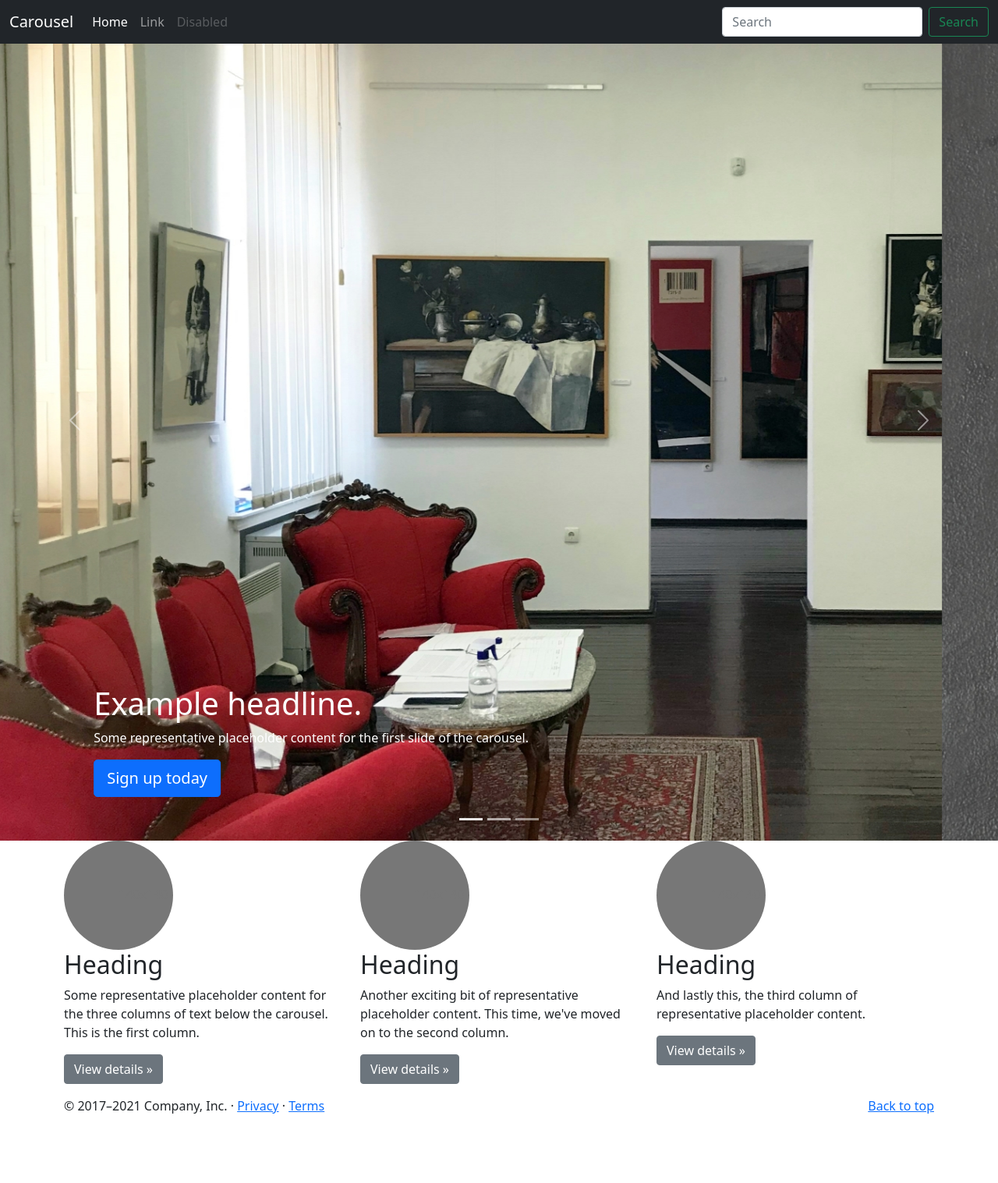
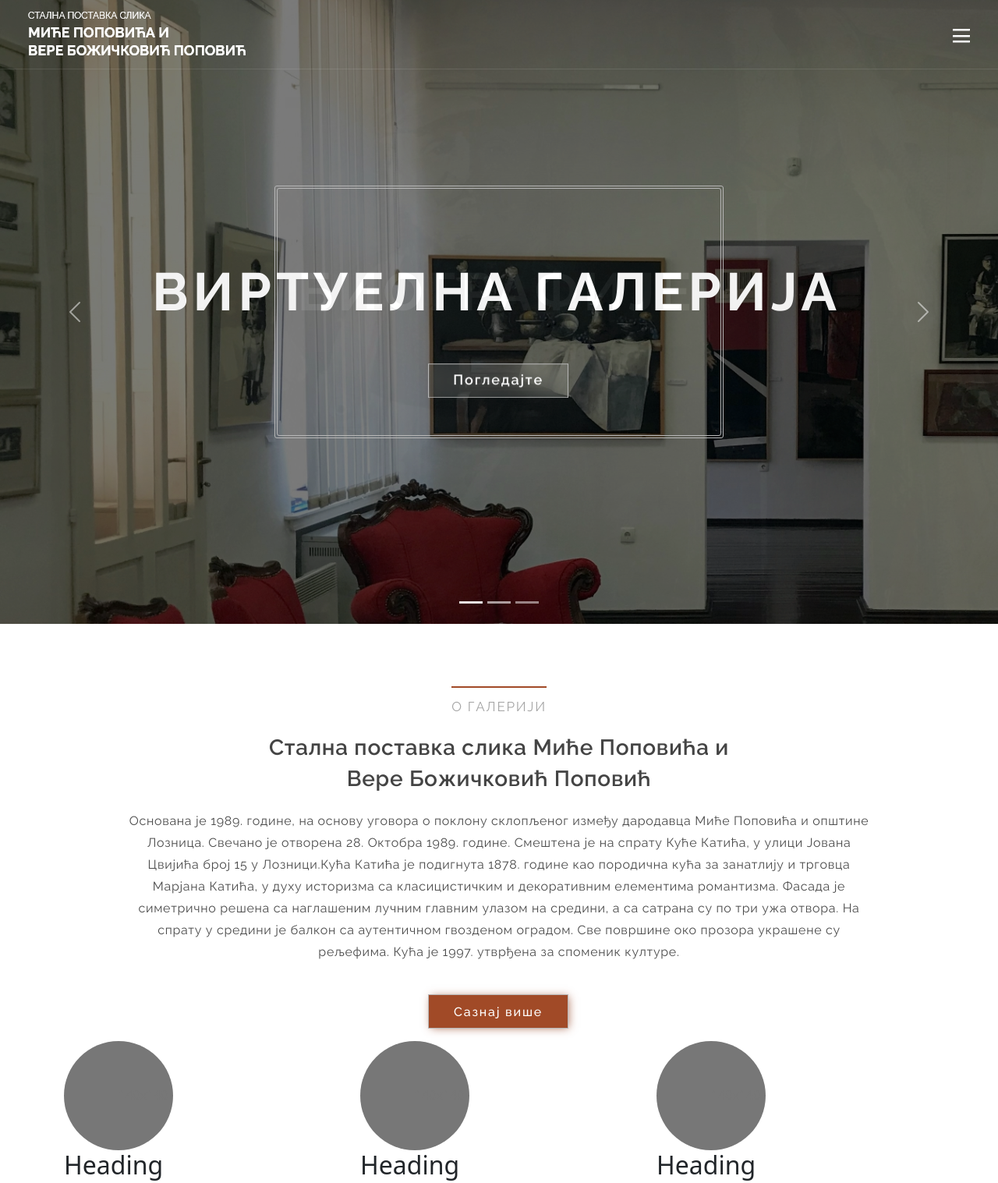
Before and after one commit to mvbakinac/micapopovic, a plain HTML site: page index.html in a window 1280 px wide. Shown: the top 1517 px of the page at 78% size. Before the commit the page ends 1446 px from the top, so only its background shows below. Drawn offline with Linux system fonts and the light colour scheme.

Commit message:
Finished hero i o galeriji

```diff
--- a/css/style.css
+++ b/css/style.css
@@ -0,0 +1,152 @@
+:root {
+  --title-font: "Raleway", sans-serif;
+  --p-font: "Raleway", sans-serif;
+  --copy-color: #454545;
+  --title-color: #444444;
+  --red-button: #a14a27;
+  --grey-color: #b9b9b9;
+}
+
+.overley {
+  width: 100%;
+  height: 100vh;
+  background: rgba(0, 0, 0, 0.5);
+  z-index: 100;
+  position: absolute;
+  top: 0;
+  left: 0;
+}
+
+.carousel-item {
+  height: 100vh;
+}
+.carousel-indicators,
+.carousel-control-prev,
+.carousel-control-next,
+.carousel-caption {
+  z-index: 1000;
+}
+
+.navbar {
+  border-bottom: 1px solid rgba(255, 255, 255, 0.1);
+}
+
+.tgl-switch {
+  cursor: pointer;
+}
+
+.okvir {
+  position: absolute;
+  top: 0;
+  left: 0;
+  z-index: 10000;
+}
+.carousel-caption {
+  position: relative;
+  left: 0;
+  right: 0;
+  bottom: 0;
+  padding: 0;
+  padding-top: 10px;
+}
+
+.carousel-caption h1 {
+  font-family: var(--title-font);
+  font-size: 68px;
+  font-weight: 700;
+  text-transform: uppercase;
+  letter-spacing: 6px;
+  margin-left: -6px;
+  margin-bottom: 50px;
+}
+
+.btn-cta {
+  height: 44px;
+  width: 180px;
+  border: solid var(--grey-color) 1px;
+  color: #fff;
+  font-family: var(--p-font);
+  font-size: 18px;
+  font-weight: 600;
+  letter-spacing: 1.8px;
+  margin-left: -1.8px;
+  border-radius: 0px;
+  background-color: rgba(255, 255, 255, 0.1);
+  backdrop-filter: blur(16px) brightness(134%);
+  -webkit-backdrop-filter: blur(16px) brightness(134%);
+  transition: all 0.5s ease;
+}
+.btn-cta:hover {
+  border: solid var(--red-button) 1px;
+  background-color: rgba(255, 255, 255, 0);
+  backdrop-filter: blur(0px) brightness(100%);
+  -webkit-backdrop-filter: blur(0px) brightness(100%);
+  color: #fff;
+}
+
+/* o galeriji */
+
+.o-galeriji {
+  margin-top: 80px;
+  text-align: center;
+}
+
+.o-galeriji .headline {
+  font-family: var(--title-font);
+  font-size: 17px;
+  color: #a5a5a5;
+  letter-spacing: 1.7px;
+
+  text-transform: uppercase;
+  font-weight: 400;
+  position: relative;
+  display: inline-block;
+}
+.o-galeriji .headline::before {
+  content: "";
+  position: absolute;
+  top: 0;
+  left: 0;
+  width: 100%;
+  height: 2px;
+  background: var(--red-button);
+  margin: 0 auto;
+}
+.o-galeriji .sub-headline {
+  font-family: var(--title-font);
+  font-size: 28px;
+  font-weight: 600;
+  letter-spacing: 0.7px;
+  line-height: 40px;
+  width: 600px;
+  margin: 0 auto;
+  margin-top: 15px;
+  color: #444444;
+}
+
+.o-galeriji #crtica {
+  width: 950px;
+  margin: 0 auto;
+  font-family: var(--p-font);
+  font-weight: 400;
+  font-size: 16px;
+  letter-spacing: 0.7px;
+  line-height: 28px;
+  color: #4b4b4b;
+  margin-top: 20px;
+  margin-bottom: 40px;
+}
+
+.o-galeriji #btn-red {
+  background: var(--red-button);
+  font-size: 16px;
+  font-weight: 500;
+  padding-top: 10px;
+  -webkit-box-shadow: 2px 1px 11px -2px rgba(150, 69, 36, 0.74);
+  box-shadow: 2px 1px 11px -2px rgba(150, 69, 36, 0.74);
+  backdrop-filter: blur(0px) brightness(100%);
+  -webkit-backdrop-filter: blur(0px) brightness(100%);
+}
+.o-galeriji #btn-red:hover {
+  background: rgba(150, 69, 36, 0.99);
+}
--- a/index.html
+++ b/index.html
@@ -25,11 +25,21 @@
     <link rel="manifest" href="img/site.webmanifest" />
     <meta name="msapplication-TileColor" content="#da532c" />
     <meta name="theme-color" content="#ffffff" />
+    <link rel="preconnect" href="https://fonts.googleapis.com" />
+    <link rel="preconnect" href="https://fonts.gstatic.com" crossorigin />
+    <link
+      href="https://fonts.googleapis.com/css2?family=Raleway:wght@200;400;500;600;700&display=swap"
+      rel="stylesheet"
+    />
+    <link
+      rel="stylesheet"
+      href="https://use.fontawesome.com/releases/v5.15.2/css/all.css"
+    />
     <!-- Bootstrap core CSS -->
     <link href="css/bootstrap.min.css" rel="stylesheet" />
     <style></style>
     <!-- Custom styles for this template -->
-    <link href="style.css" rel="stylesheet" />
+    <link href="css/style.css" rel="stylesheet" />
     <!-- Facebook Open Graph -->
     <meta property="og:locale" content="sr_RS" />
     <meta
@@ -65,56 +75,27 @@
   </head>
   <body>
     <header>
-      <nav class="navbar navbar-expand-md navbar-dark fixed-top bg-dark">
-        <div class="container-fluid">
-          <a class="navbar-brand" href="#">Carousel</a>
-          <button
-            class="navbar-toggler"
-            type="button"
-            data-bs-toggle="collapse"
-            data-bs-target="#navbarCollapse"
-            aria-controls="navbarCollapse"
-            aria-expanded="false"
-            aria-label="Toggle navigation"
-          >
-            <span class="navbar-toggler-icon"></span>
-          </button>
-          <div class="collapse navbar-collapse" id="navbarCollapse">
-            <ul class="navbar-nav me-auto mb-2 mb-md-0">
-              <li class="nav-item">
-                <a class="nav-link active" aria-current="page" href="#">Home</a>
-              </li>
-              <li class="nav-item">
-                <a class="nav-link" href="#">Link</a>
-              </li>
-              <li class="nav-item">
-                <a
-                  class="nav-link disabled"
-                  href="#"
-                  tabindex="-1"
-                  aria-disabled="true"
-                  >Disabled</a
-                >
-              </li>
-            </ul>
-            <form class="d-flex">
-              <input
-                class="form-control me-2"
-                type="search"
-                placeholder="Search"
-                aria-label="Search"
-              />
-              <button class="btn btn-outline-success" type="submit">
-                Search
-              </button>
-            </form>
-          </div>
+      <nav class="navbar navbar-expand-md navbar-dark fixed-top">
+        <div
+          class="container-fluid"
+          style="padding-left: 36px; padding-right: 36px"
+        >
+          <a class="navbar-brand" href="index.html"
+            ><img
+              src="img/лого.png"
+              alt="Стална поставка слика Миће Поповић и Вере Божичковић Поповић"
+          /></a>
+          <div class="tgl-switch"><img src="img/bars.png" alt="" /></div>
         </div>
       </nav>
     </header>
 
     <main>
-      <div id="myCarousel" class="carousel slide" data-bs-ride="carousel">
+      <div
+        id="myCarousel"
+        class="carousel slide carousel-fade"
+        data-bs-ride="carousel"
+      >
         <div class="carousel-indicators">
           <button
             type="button"
@@ -137,46 +118,82 @@
             aria-label="Slide 3"
           ></button>
         </div>
+
         <div class="carousel-inner">
           <div class="carousel-item active">
+            <div class="overley"></div>
+            <img
+              src="img/okvir.png"
+              alt=""
+              class="okvir top-50 start-50 translate-middle"
+            />
             <img src="img/main1.jpg" alt="" />
-            <div class="container">
-              <div class="carousel-caption text-start">
-                <h1>Example headline.</h1>
+            <div
+              class="
+                container
+                position-absolute
+                top-50
+                start-50
+                translate-middle
+              "
+              style="z-index: 20000; padding-top: 50px"
+            >
+              <div class="carousel-caption">
+                <h1>виртуелна галерија</h1>
                 <p>
-                  Some representative placeholder content for the first slide of
-                  the carousel.
-                </p>
-                <p>
-                  <a class="btn btn-lg btn-primary" href="#">Sign up today</a>
+                  <a class="btn btn-cta" href="#">Погледајте</a>
                 </p>
               </div>
             </div>
           </div>
           <div class="carousel-item">
+            <div class="overley"></div>
+            <img
+              src="img/okvir.png"
+              alt=""
+              class="okvir top-50 start-50 translate-middle"
+            />
             <img src="img/main2.jpg" alt="" />
-            <div class="container">
+            <div
+              class="
+                container
+                position-absolute
+                top-50
+                start-50
+                translate-middle
+              "
+              style="z-index: 20000; padding-top: 50px"
+            >
               <div class="carousel-caption">
-                <h1>Another example headline.</h1>
+                <h1>биографије</h1>
                 <p>
-                  Some representative placeholder content for the second slide
-                  of the carousel.
+                  <a class="btn btn-cta" href="#">Прочитајте</a>
                 </p>
-                <p><a class="btn btn-lg btn-primary" href="#">Learn more</a></p>
               </div>
             </div>
           </div>
           <div class="carousel-item">
+            <div class="overley"></div>
+            <img
+              src="img/okvir.png"
+              alt=""
+              class="okvir top-50 start-50 translate-middle"
+            />
             <img src="img/main3.jpg" alt="" />
-            <div class="container">
-              <div class="carousel-caption text-end">
-                <h1>One more for good measure.</h1>
+            <div
+              class="
+                container
+                position-absolute
+                top-50
+                start-50
+                translate-middle
+              "
+              style="z-index: 20000; padding-top: 50px"
+            >
+              <div class="carousel-caption">
+                <h1>стална поставка</h1>
                 <p>
-                  Some representative placeholder content for the third slide of
-                  this carousel.
-                </p>
-                <p>
-                  <a class="btn btn-lg btn-primary" href="#">Browse gallery</a>
+                  <a class="btn btn-cta" href="#">Погледајте</a>
                 </p>
               </div>
             </div>
@@ -202,10 +219,31 @@
         </button>
       </div>
 
-      <!-- Marketing messaging and featurettes
-  ================================================== -->
-      <!-- Wrap the rest of the page in another container to center all the content. -->
-
+      <!-- o galeriji start -->
+      <section class="o-galeriji">
+        <div class="container">
+          <h3 class="headline pt-3">о галерији</h3>
+          <h2 class="sub-headline">
+            Стална поставка слика Миће Поповића и Вере Божичковић Поповић
+          </h2>
+          <p id="crtica">
+            Oснована је 1989. године, на основу уговора о поклону склопљеног
+            између дародавца Миће Поповића и општине Лозница. Свечано је
+            отворена 28. Октобра 1989. године. Смештена је на спрату Куће
+            Катића, у улици Јована Цвијића број 15 у Лозници.Кућа Катића је
+            подигнута 1878. године као породична кућа за занатлију и трговца
+            Марјана Катића, у духу историзма са класицистичким и декоративним
+            елементима романтизма. Фасада је симетрично решена са наглашеним
+            лучним главним улазом на средини, а са сатрана су по три ужа отвора.
+            На спрату у средини је балкон са аутентичном гвозденом оградом. Све
+            површине око прозора украшене су рељефима. Кућа је 1997. утврђена за
+            споменик културе.
+          </p>
+          <p>
+            <a class="btn btn-cta" id="btn-red" href="#">Сазнај више </a>
+          </p>
+        </div>
+      </section>
       <div class="container marketing">
         <!-- Three columns of text below the carousel -->
         <div class="row">
```
Also changed, not shown: img/bars.png (added), img/okvir.png (added), img/лого.png (added), img/лого.svg (added).
